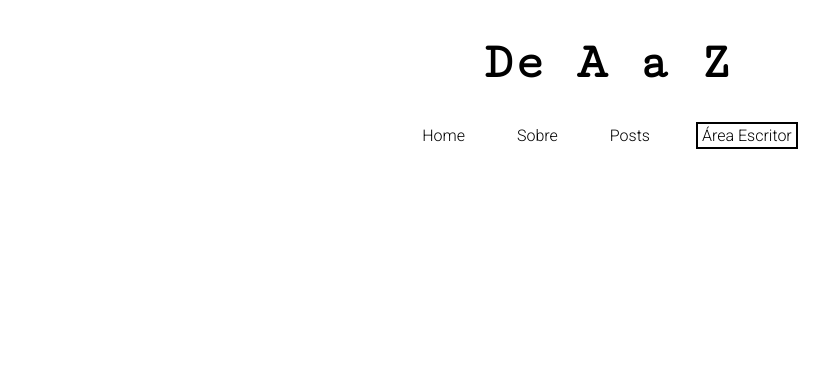
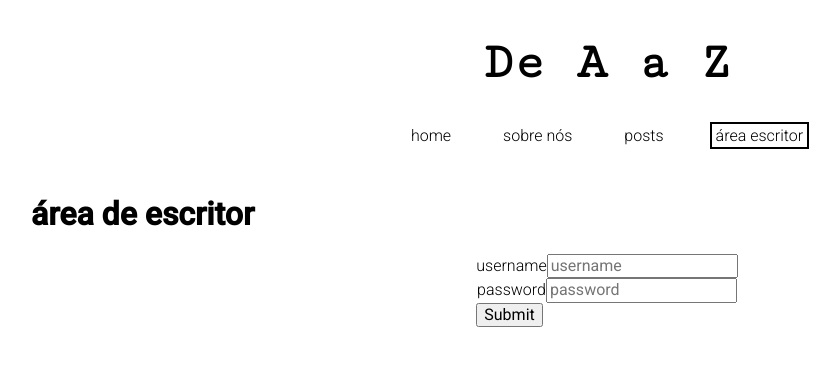
Before and after one commit to rsacramento18/deaaz-react, a React (Create React App) app: page /write in a window 1280 px wide. Shown: the top 366 px of the page, without its empty margins (33-873 px from the left). Built offline with nearby package versions, Linux system fonts and the light colour scheme.

Commit message:
writer login and settings

```diff
--- a/package.json
+++ b/package.json
@@ -15,6 +15,7 @@
     "normalize.css": "^8.0.1",
     "react": "^16.13.1",
     "react-dom": "^16.13.1",
+    "react-hook-form": "^6.11.4",
     "react-router-dom": "^5.2.0",
     "react-scripts": "3.4.3",
     "typescript": "^3.7.5"
--- a/src/components/router.tsx
+++ b/src/components/router.tsx
@@ -15,22 +15,22 @@ const AppRouter = () => {
                 <nav>
                     <ul>
                         <li>
-                            <NavLink activeClassName="active-item" exact to="/">Home</NavLink>
+                            <NavLink activeClassName="active-item" exact to="/">home</NavLink>
                         </li>
                         <li>
-                            <NavLink activeClassName="active-item" exact to="/about">Sobre</NavLink>
+                            <NavLink activeClassName="active-item" exact to="/about">sobre nós</NavLink>
                         </li>
                         <li>
-                            <NavLink activeClassName="active-item" exact to="/posts">Posts</NavLink>
+                            <NavLink activeClassName="active-item" exact to="/posts">posts</NavLink>
                         </li>
                         <li>
-                            <NavLink activeClassName="active-item" exact to="/write">Área Escritor</NavLink>
+                            <NavLink activeClassName="active-item" exact to="/write">área escritor</NavLink>
                         </li>
                     </ul>
                 </nav>
                 <Route path="/about" exact component={ About }></Route>
                 <Route path="/posts" exact component={ Posts }></Route>
-                <Route path="/posts" exact component={ Writer}></Route>
+                <Route path="/write" exact component={ Writer}></Route>
                 <Route path="/" exact component={ Home }></Route>
             </div>
         </Router>
--- a/src/main.scss
+++ b/src/main.scss
@@ -112,3 +112,17 @@ body {
 .post .date {
     text-align: center;
 }
+
+// writer =====================================
+
+.writer .login {
+    display: flex;
+    justify-content: center;
+    align-items: center;
+}
+
+.writer .login div {
+    display: flex;
+    justify-content: center;
+    align-items: center;
+}
--- a/src/pages/about.tsx
+++ b/src/pages/about.tsx
@@ -2,8 +2,8 @@ import React from 'react';
 
 const About = () => {
   return (
-    <div>
-      <h1>sobre</h1>
+    <div className="about">
+      <h1>sobre nós</h1>
       <p>Lorem Ipsum is simply dummy text of the printing and typesetting industry. Lorem Ipsum has been the industry's standard dummy text ever since the 1500s, when an unknown printer took a galley of type and scrambled it to make a type specimen book. It has survived not only five centuries, but also the leap into electronic typesetting, remaining essentially unchanged. It was popularised in the 1960s with the release of Letraset sheets containing Lorem Ipsum passages, and more recently with desktop publishing software like Aldus PageMaker including versions of Lorem Ipsum.</p>
     </div>
 
--- a/src/pages/writer.tsx
+++ b/src/pages/writer.tsx
@@ -1,12 +1,65 @@
-import React from 'react';
+import React, { useState } from 'react';
+import { useForm } from "react-hook-form";
 
 const Writer = () => {
 
-  return (
-    <div>
-      Writer Area
-    </div>
-  );
+    const { register, handleSubmit } = useForm();
+
+    const [loggedIn, setLoggedIn ] = useState(false);
+
+    const onSubmit = (data : any) => {
+        alert(JSON.stringify(data));
+        setLoggedIn(true);
+    }
+
+    if ( loggedIn ) {
+        return (
+            <div className="writer">
+                <h1>área de escritor</h1>
+                <div className="settings">
+                    <div className="user">
+                        <div>
+                            <label>Nome</label>
+                            <span>Ricardo Sacramento</span>
+                        </div>
+                        <div>
+                            <label>email</label>
+                            <span>ricardo.sacramento18@gmail.com</span>
+                        </div>
+                    </div>
+                    <div className="alias">
+                        <div>
+                            <label>Letra</label>
+                            <span>R</span>
+                        </div>
+                        <div>
+                            <label>Cor</label>
+                            <span>Yellow</span>
+                        </div>
+                    </div>
+                </div>
+            </div>
+        );
+    }
+    return (
+        <div className="writer">
+            <h1>área de escritor</h1>
+            <div className="login">
+                <form onSubmit={handleSubmit(onSubmit)}>
+                    <div>
+                        <label>username</label>
+                        <input type="text" name="username" ref={register} placeholder="username" />
+                    </div>
+                    <div>
+                        <label>password</label>
+                        <input type="password" name="password" ref={register} placeholder="password" />
+                    </div>
+
+                    <input type="submit" />
+                </form>
+            </div>
+        </div>
+    );
 }
 
 export default Writer;
```
Also changed, not shown: 1 other file (tests, documents, lock files or other folders).
